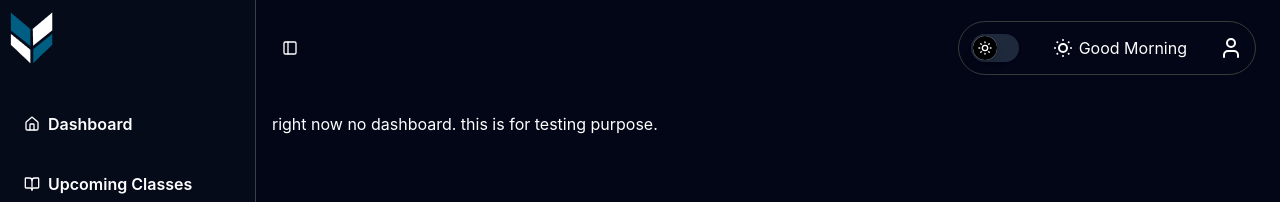
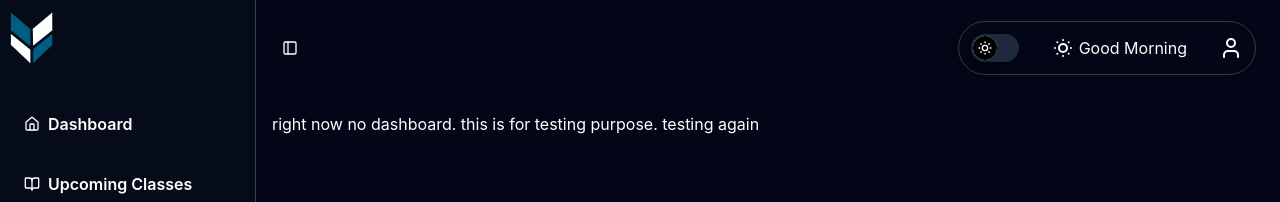
Before and after one commit to ILM-AI-LTD/ilm-ai-frontend, a Next.js app: page /parents/profile in a window 1280 px wide. Shown: the top 202 px of the page. Built offline with nearby package versions, Linux system fonts and the light colour scheme.

Commit message:
Update test message in profile page component

```diff
--- a/app/(main)/parents/profile/page.tsx
+++ b/app/(main)/parents/profile/page.tsx
@@ -1,7 +1,7 @@
 
 const page = () => {
   return (
-    <div>right now no dashboard. this is for testing purpose.</div>
+    <div>right now no dashboard. this is for testing purpose. testing again</div>
   )
 }
 
```
